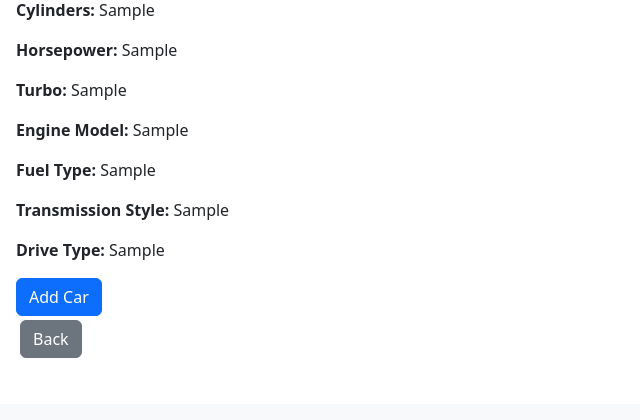
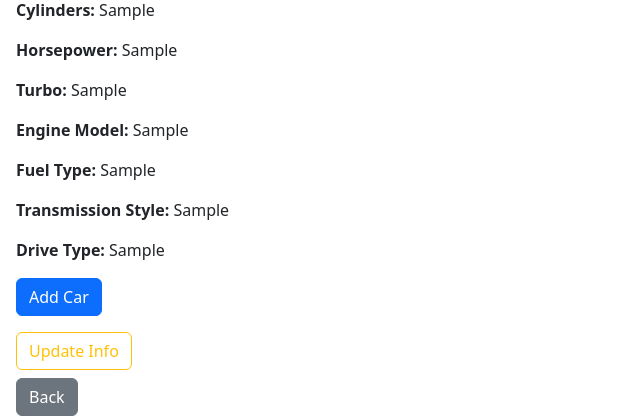
Before and after one commit to KyamranR/Capstone-1-Project, a Flask app: a page that uses Project/templates/show_car_info.html in a window 1280 px wide. Shown: the part 396-816 px from the top of the page, without its empty margins (0-640 px from the left). Before the commit the page ends 754 px from the top, so only its background shows below. Run offline with Flask 3, Linux system fonts and the light colour scheme; the visitor is signed in with stand-in values (Sample User, id 1); tables that the repository leaves empty hold one stand-in row (values such as "Sample post").

Commit message:
updated car_info.html and show_car_info.htlm added buttons and bootstrap to style

```diff
--- a/Project/templates/car_info.html
+++ b/Project/templates/car_info.html
@@ -26,13 +26,16 @@ content %}
     <input type="hidden" name="vin" value="{{ vin }}" />
     <button type="submit" class="btn btn-primary">Add Car</button>
   </form>
+  <!-- <a href="{{ url_for('update_car_info', vin=vin) }}">
+    <button class="btn btn-outline-warning mt-3">Update Info</button><br />
+  </a> -->
   {% else %}
   <p>
     <a href="{{ url_for('login') }}">Log in</a> to add this car to your profile.
   </p>
   {% endif %}
   <a href="{{ url_for('index') }}"
-    ><button class="btn btn-secondary m-1">Back</button></a
+    ><button class="btn btn-secondary mt-2">Back</button></a
   >
 </div>
 {% endblock %}
--- a/Project/templates/show_car_info.html
+++ b/Project/templates/show_car_info.html
@@ -27,6 +27,9 @@ content %}
     <input type="hidden" name="vin" value="{{ vin }}" />
     <button type="submit" class="btn btn-primary">Add Car</button>
   </form>
+  <a href="{{ url_for('update_car_info', vin=vin) }}">
+    <button class="btn btn-outline-warning mt-3">Update Info</button><br />
+  </a>
   {% else %}
   <p>
     <a href="{{ url_for('login') }}">Log in</a> to add this car to your profile.
@@ -34,7 +37,7 @@ content %}
   {% endif %}
 
   <a href="{{ url_for('user_profile', user_id=session['user_id']) }}"
-    ><button class="btn btn-secondary m-1">Back</button></a
+    ><button class="btn btn-secondary mt-2">Back</button></a
   >
 </div>
 {% endblock %}
```
